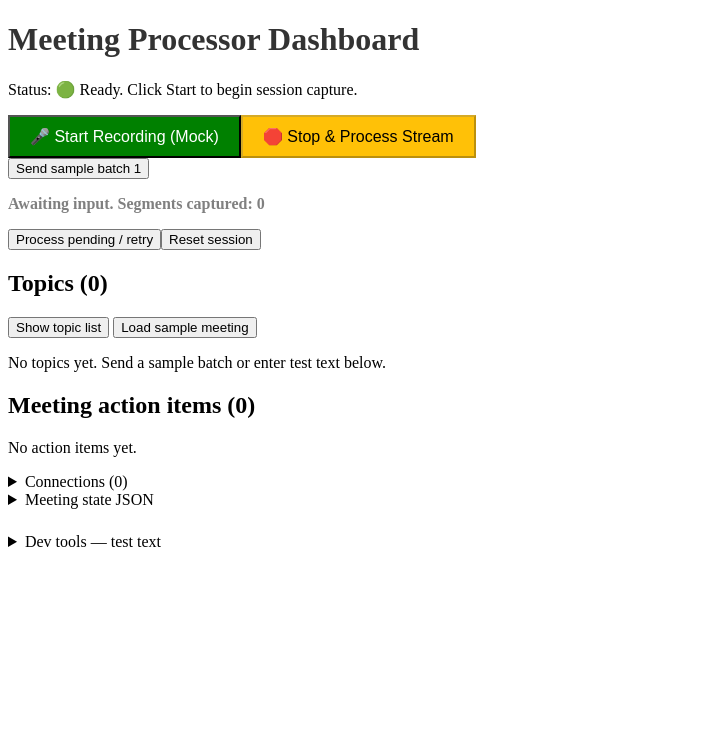
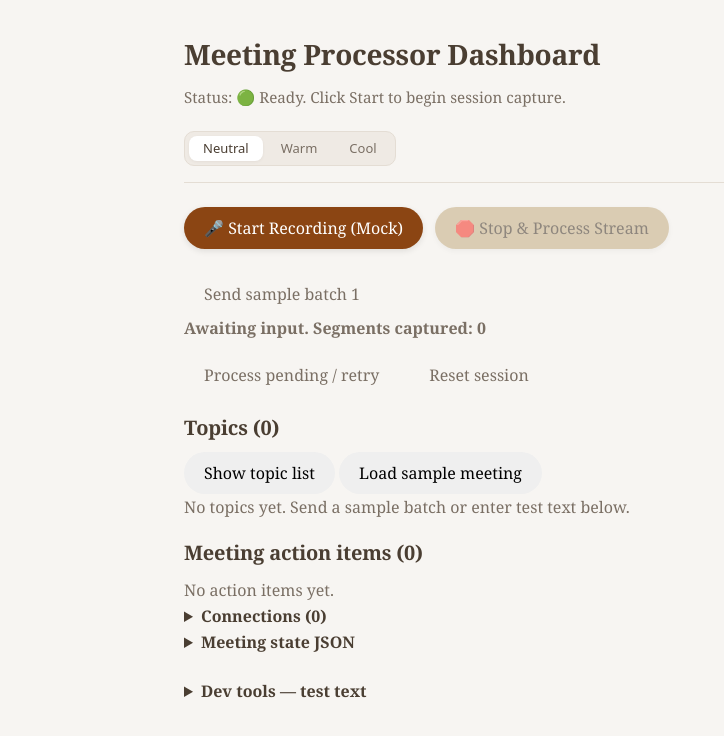
Before and after one commit to EpicHackathon/MICAWS, a React (Vite) app: page / in a window 1280 px wide. Shown: the top 736 px of the page, without its empty margins (0-724 px from the left). Built offline with nearby package versions, Linux system fonts and the light colour scheme.

Commit message:
styling fix

```diff
--- a/src/App.jsx
+++ b/src/App.jsx
@@ -1,4 +1,4 @@
-import React, { useState } from 'react';
+import React, { useState, useEffect } from 'react';
 import { useMeetingProcessor } from './hooks/useMeetingProcessor.js';
 import MeetingView from './components/MeetingView.jsx';
 import ManualInput from './components/ManualInput.jsx';
@@ -9,7 +9,6 @@ import { demoBatches } from './shared/demo.js';
  * and controls for processing segments. It is now purely a display layer.
  */
 export function MeetingResults({ segments, isRecording, clearTranscript, onManualSegment, children }) {
-  // The hook handles state updates based on incoming segments
   const [viewVersion, setViewVersion] = useState(0);
   const processor = useMeetingProcessor(segments, isRecording);
   const { state, error, isProcessing, processPending, reset } = processor;
@@ -24,13 +23,14 @@ export function MeetingResults({ segments, isRecording, clearTranscript, onManua
   return (
     <>
       {children?.({ isProcessing }) || null}
-      <div style={{ marginTop: '10px' }}>
-        <button onClick={processPending} disabled={isProcessing}>Process pending / retry</button>
-        <button onClick={resetMeeting}>Reset session</button>
+      <div className="control-actions">
+        <button className="btn-ghost" onClick={processPending} disabled={isProcessing}>
+          Process pending / retry
+        </button>
+        <button className="btn-ghost" onClick={resetMeeting}>Reset session</button>
       </div>
 
-      {error && <p role="alert" style={{ color: 'red', border: '1px solid red', padding: '10px' }}>Error: {error}</p>}
-
+      {error && <p role="alert" className="error-message">Error: {error}</p>}
       <MeetingView key={'view-' + viewVersion} state={state} />
       <ManualInput key={'input-' + viewVersion} disabled={isRecording || isProcessing || !onManualSegment} onSubmit={onManualSegment} />
     </>
@@ -41,11 +41,16 @@ export function MeetingResults({ segments, isRecording, clearTranscript, onManua
  * Main App component handles the recording controls and pipes data into MeetingResults.
  */
 export default function App() {
-  // State for the live streaming session
   const [segments, setSegments] = useState([]);
   const [sampleBatch, setSampleBatch] = useState(0);
   const [isRecording, setIsRecording] = useState(false);
   const [error, setError] = useState(null);
+  const [theme, setTheme] = useState('neutral');
+
+  // Apply theme to <body> so CSS variables switch between neutral / warm / cool.
+  useEffect(() => {
+    document.body.dataset.theme = theme;
+  }, [theme]);
 
   // --- CORE CONTROL HANDLERS (Mocked/WebAudio Skeleton) ---
   const startRecording = async () => {
@@ -81,27 +86,21 @@ export default function App() {
         window.analyser.getFloatTimeDomainData(buffer);
 
         // *** SIMULATION POINT: This entire block represents the integration with your Whisper Backend/API ***
-        // In a real app, you'd send 'buffer' data (or a chunk buffer) to an endpoint and await structured JSON output.
-        const simulatedSegment = {
-            time: Date.now() / 1000, // Current time as timestamp
-            speaker: ['Alice', 'Bob', 'Charlie'][Math.floor(Math.random() * 3)], // Random Speaker Diarization Simulation
-            text: `[Simulated Whisper chunk] Processed audio buffer data at ${new Date().toLocaleTimeString()}. This represents a successful diarized transcription segment.`
-        };
-        processLiveSegment(simulatedSegment);
+        // In a real app, you'd send 'buffer' data
+      }, 200);
 
-      }, 500); // Check for new chunks every 500ms (adjust based on desired latency)
-
+      setIsRecording(true);
     } catch (err) {
-        console.error("Error accessing microphone:", err);
-        setError(`Failed to access the microphone. Please ensure you grant permission in your browser and a mic is connected. (${err.name})`);
-        setIsRecording(false);
+      console.error("❌ Microphone error:", err);
+      setError("Could not access the microphone. Please check permissions and try again.");
+      setIsRecording(false);
     }
   };
 
   const stopRecording = () => {
     if (!isRecording) return;
     console.log("🛑 Microphone recording stopped.");
-    clearInterval(window.processorInterval); // Stop the interval timer
+    clearInterval(window.processorInterval);
 
     // Cleanup Web Audio Context resources
     if (window.audioContext) window.audioContext.close();
@@ -113,7 +112,7 @@ export default function App() {
 
   /**
    * This function simulates receiving diarized, finalized segments from the Whisper pipeline/stream handler.
- * This is the core ingestion point for all live data.
+   * This is the core ingestion point for all live data.
    */
   const processLiveSegment = (segment) => {
     // CRITICAL STEP: Data validation and structure enforcement happens here before setting state.
@@ -137,30 +136,38 @@ export default function App() {
         return true;
     }
     return false;
-  }
+  };
 
   return (
     <main className="app-container">
-      <h1 className="text-3xl font-bold" style={{ color: isRecording ? 'red' : '#333' }}>Meeting Processor Dashboard</h1>
-      <p>Status: {isRecording ? '🔴 LIVE RECORDING IN PROGRESS...' : '🟢 Ready. Click Start to begin session capture.'}</p>
+      <header className="app-header">
+        <div className="app-title-row">
+          <h1 className="app-title">Meeting Processor Dashboard</h1>
+          {isRecording && (
+            <span className="recording-badge">
+              <span className="activity-indicator" aria-hidden="true"></span>
+              Live recording
+            </span>
+          )}
+        </div>
+        <p className="app-status">
+          Status: {isRecording ? '🔴 Live recording in progress...' : '🟢 Ready. Click Start to begin session capture.'}
+        </p>
+        <div className="theme-switch" role="group" aria-label="Color theme">
+          <button type="button" data-active={theme === 'neutral'} onClick={() => setTheme('neutral')}>Neutral</button>
+          <button type="button" data-active={theme === 'warm'} onClick={() => setTheme('warm')}>Warm</button>
+          <button type="button" data-active={theme === 'cool'} onClick={() => setTheme('cool')}>Cool</button>
+        </div>
+      </header>
 
       {/* CONTROL PANEL */}
       <div className="control-panel">
-        <button
-          onClick={startRecording}
-          disabled={isRecording}
-          style={{ padding: '10px 20px', fontSize: '1em', backgroundColor: isRecording ? '#ccc' : 'green', color: 'white', cursor: 'pointer' }}
-        >
+        <button className="btn-primary" onClick={startRecording} disabled={isRecording}>
           🎤 Start Recording (Mock)
         </button>
-        <button
-          onClick={stopRecording}
-          disabled={!isRecording}
-          style={{ padding: '10px 20px', fontSize: '1em', backgroundColor: '#ffc107', color: 'black', cursor: 'pointer' }}
-        >
+        <button className="btn-secondary" onClick={stopRecording} disabled={!isRecording}>
           🛑 Stop & Process Stream
         </button>
-
       </div>
 
       {/* The results component now consumes the recording state */}
@@ -174,6 +181,7 @@ export default function App() {
           <>
             <button
               disabled={isRecording || isProcessing || sampleBatch >= demoBatches.length}
+              className="btn-ghost"
               onClick={() => {
                 setSegments(current => [...current, ...demoBatches[sampleBatch]]);
                 setSampleBatch(current => current + 1);
@@ -181,13 +189,12 @@ export default function App() {
             >
               {sampleBatch < demoBatches.length ? `Send sample batch ${sampleBatch + 1}` : 'All sample batches sent'}
             </button>
-            <p style={{ color: isProcessing ? 'blue' : 'gray', fontWeight: 'bold' }}>
-                {isProcessing ? "🧠 AI processing current segments..." : `Awaiting input. Segments captured: ${segments.length}`}
+            <p className={isProcessing ? 'processing-status' : 'idle-status'}>
+                {isProcessing ? '🧠 AI processing current segments...' : `Awaiting input. Segments captured: ${segments.length}`}
             </p>
           </>
         )}
       </MeetingResults>
-
     </main>
   );
 }
--- a/src/components/MeetingView.jsx
+++ b/src/components/MeetingView.jsx
@@ -26,7 +26,7 @@ export default function MeetingView({ state: liveState }) {
       <div id="topic-view">
         {!nodes.length ? <p>No topics yet. Send a sample batch or enter test text below.</p> :
           showMap ? (
-            <div style={{ height: 450, marginTop: 12 }}>
+            <div className="mindmap-frame">
               <MindMap nodes={nodes} edges={edges} selectedNodeId={selectedNodeId}
                 onSelectNode={setSelectedNodeId} />
             </div>
@@ -44,8 +44,7 @@ export default function MeetingView({ state: liveState }) {
           )}
       </div>
       {selected && (
-        <section aria-label="Node details" aria-live="polite"
-          style={{ border: '1px solid #aaa', borderRadius: 8, padding: 16, marginTop: 16 }}>
+        <section aria-label="Node details" aria-live="polite" className="node-details-panel">
           <button type="button" onClick={() => setSelectedNodeId(null)}>Close node details</button>
           <h3>{selected.label}</h3>
           <p>Importance {selected.importance}/5</p>
--- a/src/main.jsx
+++ b/src/main.jsx
@@ -1,4 +1,5 @@
 import React from 'react';
 import { createRoot } from 'react-dom/client';
 import App from './App.jsx';
+import './styles.css';
 createRoot(document.getElementById('root')).render(<App />);
--- a/src/styles.css
+++ b/src/styles.css
@@ -1,8 +1,9 @@
 /* ========================================= */
-/* COZY MINIMALIST STYLESHEET V2 (REPLACING previous styles) */
+/* COSY NEUTRAL STYLESHEET                   */
+/* Themeable: neutral / warm / cool          */
 /* ========================================= */
 
-/* Global Reset & Base Colors */
+/* ---- Reset ---- */
 *, *::before, *::after {
     box-sizing: border-box;
     margin: 0;
@@ -10,113 +11,350 @@
 }
 
 body {
-    background-color: #f7f5f2; /* Creamy Off-White Background */
-    font-family: 'Georgia', serif, -apple-system, BlinkMacSystemFont, "Segoe UI", Roboto, Helvetica, Arial, sans-serif;
+    background-color: var(--color-bg, #f7f5f2);
+    color: var(--color-text, #4a3e32);
+    font-family: 'Georgia', 'Noto Serif', serif, -apple-system, BlinkMacSystemFont, "Segoe UI", Roboto, Helvetica, Arial, sans-serif;
+    line-height: 1.6;
+    min-height: 100vh;
+    -webkit-font-smoothing: antialiased;
 }
 
-/* General Container Styling */
-.app-container {
-    max-width: 900px; /* Slightly wider for better content flow */
-    margin: 2rem auto;
-    padding: 0 1rem;
+/* ---- Theme tokens: Neutral (default) ---- */
+:root {
+  /* Surfaces */
+  --color-bg: #f7f5f2;
+  --color-bg-card: #ffffff;
+  --color-bg-muted: #efeae4;
+
+  /* Text */
+  --color-text: #4a3e32;
+  --color-text-muted: #7a6f64;
+  --color-text-light: #a59a8e;
+  --color-text-on-primary: #ffffff;
+
+  /* Borders */
+  --color-border: #e4ddd4;
+  --color-border-soft: #f5f2ed;
+  --color-focus-ring: rgba(139, 69, 19, 0.35);
+
+  /* Shadows */
+  --shadow-sm: 0 1px 3px rgba(60, 50, 44, 0.06);
+  --shadow-md: 0 6px 18px rgba(60, 50, 44, 0.08);
+
+  /* Buttons */
+  --color-btn-primary: #8b4513;
+  --color-btn-primary-hover: #a0522d;
+  --color-btn-primary-text: #ffffff;
+  --color-btn-secondary: #c7b28a;
+  --color-btn-secondary-hover: #bfa780;
+  --color-btn-secondary-text: #4a3e32;
+  --color-btn-ghost-bg: transparent;
+  --color-btn-ghost-hover: #efeae4;
+
+  /* Accents & status */
+  --color-accent: #d4a373;
+  --color-accent-soft: rgba(212, 163, 115, 0.15);
+  --color-recording: #a0522d;
+  --color-processing: #8b4513;
+  --color-error: #b35454;
+  --color-error-bg: rgba(179, 84, 84, 0.12);
+  --color-success: #6f7a5e;
+
+  /* Mind map nodes */
+  --node-main-border: #4a3e32;
+  --node-point-border: #7a6f64;
+  --node-detail-border: #c7b28a;
+  --node-detail-bg: #efeae4;
+  --node-text: #5c4f43;
+  --node-title: #4a3e32;
+  --node-summary: #7a6f64;
+}
+/* ---- Warm theme: cosy earth tones ---- */
+[data-theme="warm"] {
+  --color-bg: #f9f6f2;
+  --color-text: #4a3e32;
+  --color-text-muted: #7a6f64;
+  --color-bg-muted: #efeae4;
+  --color-border: #e4ddd4;
+  --color-btn-primary: #8b4513;
+  --color-btn-primary-hover: #a0522d;
+  --color-btn-secondary: #c7b28a;
+  --color-btn-secondary-hover: #bfa780;
+  --color-accent: #d4a373;
+  --color-recording: #a0522d;
+  --node-main-border: #4a3e32;
+  --node-point-border: #7a6f64;
+  --node-detail-border: #c7b28a;
+  --node-detail-bg: #efeae4;
+  --node-text: #5c4f43;
+  --node-title: #4a3e32;
 }
 
-/* Typography and Spacing */
-h1, h2 {
-    color: #4a3e32; /* Deep warm brown/charcoal color for main headings */
-    margin-top: 0.5em;
-    margin-bottom: 0.5em;
-    font-weight: 600;
+/* ---- Cool theme: cosy slate & sage ---- */
+[data-theme="cool"] {
+  --color-bg: #f4f6f7;
+  --color-text: #5c6b74;
+  --color-text-muted: #8a97a0;
+  --color-bg-card: #ffffff;
+  --color-bg-muted: #e9edf0;
+  --color-border: #dfe6ea;
+  --color-border-soft: #f2f5f6;
+  --color-focus-ring: rgba(91, 122, 140, 0.35);
+  --shadow-sm: 0 1px 3px rgba(90, 100, 110, 0.06);
+  --shadow-md: 0 6px 18px rgba(90, 100, 110, 0.08);
+  --color-btn-primary: #5b7a8c;
+  --color-btn-primary-hover: #7a9eb3;
+  --color-btn-primary-text: #ffffff;
+  --color-btn-secondary: #b8c4ce;
+  --color-btn-secondary-hover: #aeb9c2;
+  --color-btn-secondary-text: #5c6b74;
+  --color-btn-ghost-hover: #eef2f3;
+  --color-accent: #8fa3ad;
+  --color-accent-soft: rgba(143, 163, 173, 0.15);
+  --color-recording: #7a9eb3;
+  --color-processing: #5b7a8c;
+  --color-error: #9a7a82;
+  --color-error-bg: rgba(154, 122, 130, 0.12);
+  --color-success: #6b8a92;
+  --node-main-border: #5b7a8c;
+  --node-point-border: #7a9eb3;
+  --node-detail-border: #b8c4ce;
+  --node-detail-bg: #e9edf0;
+  --node-text: #5b7a8c;
+  --node-title: #5b7a8c;
+  --node-summary: #8a97a0;
+}
+/* ---- Layout ---- */
+.app-container {
+    max-width: 960px;
+    margin: 0 auto;
+    padding: 0 1.5rem;
 }
 
-p {
-    line-height: 1.7;
-    color: #6b7280; /* Soft medium gray text */
+.app-header {
+    display: flex;
+    flex-direction: column;
+    align-items: flex-start;
+    gap: 0.5rem;
+    margin: 2rem 0 1.5rem;
+    padding-bottom: 1rem;
+    border-bottom: 1px solid var(--color-border);
 }
 
-/* Button Styling */
+.app-title-row {
+    display: flex;
+    align-items: center;
+    gap: 10px;
+    flex-wrap: wrap;
+}
+
+.app-title {
+    font-size: 1.75rem;
+    font-weight: 600;
+    color: var(--color-text);
+    letter-spacing: -0.01em;
+}
+
+.recording-badge {
+    display: inline-flex;
+    align-items: center;
+    gap: 6px;
+    padding: 4px 10px;
+    border-radius: 20px;
+    background: var(--color-accent-soft);
+    color: var(--color-recording);
+    font-size: 0.85rem;
+    font-weight: 600;
+    border: 1px solid rgba(0, 0, 0, 0.06);
+}
+
+.app-status {
+    color: var(--color-text-muted);
+    font-size: 0.95rem;
+    display: flex;
+    align-items: center;
+    gap: 0.5rem;
+}
+
+/* ---- Theme switcher ---- */
+.theme-switch {
+    display: inline-flex;
+    gap: 4px;
+    padding: 4px;
+    background: var(--color-bg-muted);
+    border: 1px solid var(--color-border);
+    border-radius: 10px;
+    margin-top: 0.75rem;
+}
+
+.theme-switch button {
+    border: none;
+    background: transparent;
+    padding: 6px 14px;
+    border-radius: 8px;
+    font: 500 13px system-ui, -apple-system, BlinkMacSystemFont, "Segoe UI", Roboto, sans-serif;
+    color: var(--color-text-muted);
+    cursor: pointer;
+    transition: background 0.2s ease, color 0.2s ease;
+    line-height: 1;
+}
+
+.theme-switch button:hover {
+    background: var(--color-btn-ghost-hover);
+    color: var(--color-text);
+}
+
+.theme-switch button[data-active="true"] {
+    background: var(--color-bg-card);
+    color: var(--color-text);
+    box-shadow: var(--shadow-sm);
+}
+
+/* ---- Typography ---- */
+h1, h2, h3, h4 {
+    color: var(--color-text);
+    font-weight: 600;
+    letter-spacing: -0.01em;
+}
+
+h2 { font-size: 1.25rem; margin: 1rem 0 0.5rem; }
+h3 { font-size: 1.1rem; margin: 0.75rem 0 0.4rem; }
+h4 { font-size: 1rem; margin: 0.6rem 0 0.3rem; }
+
+p { color: var(--color-text-muted); line-height: 1.7; }
+/* ---- Buttons ---- */
 button {
     padding: 10px 20px;
-    font-size: 1em;
+    font-size: 1rem;
     cursor: pointer;
     border: none;
-    border-radius: 25px; /* More rounded, softer look */
+    border-radius: 24px;
     transition: background-color 0.2s ease, transform 0.1s ease, box-shadow 0.1s ease;
+    font-family: inherit;
 }
 
-button[disabled] {
-    opacity: 0.6;
-    cursor: not-allowed;
-}
+button:active:not([disabled]) { transform: translateY(1px); }
+button[disabled] { opacity: 0.6; cursor: not-allowed; }
 
-/* Specific Button Styles for Roles */
 .btn-primary {
-    background-color: #8b4513; /* Warm earthy brown - Primary Action (Start) */
-    color: white;
-    box-shadow: 0 2px 5px rgba(139, 69, 19, 0.4);
+    background-color: var(--color-btn-primary);
+    color: var(--color-btn-primary-text);
+    box-shadow: 0 2px 6px rgba(0, 0, 0, 0.10);
 }
 .btn-primary:hover:not([disabled]) {
-    background-color: #a0522d; /* Slightly lighter brown on hover */
-    box-shadow: 0 4px 8px rgba(139, 69, 19, 0.5);
+    background-color: var(--color-btn-primary-hover);
+    box-shadow: 0 4px 10px rgba(0, 0, 0, 0.12);
 }
 
 .btn-secondary {
-    background-color: #c7b28a; /* Muted tan/beige - Secondary Action (Stop) */
-    color: #4a3e32;
-    box-shadow: 0 2px 5px rgba(199, 178, 138, 0.4);
+    background-color: var(--color-btn-secondary);
+    color: var(--color-btn-secondary-text);
+    box-shadow: 0 2px 6px rgba(0, 0, 0, 0.08);
 }
 .btn-secondary:hover:not([disabled]) {
-    background-color: #bfa780; /* Slightly darker tan on hover */
-    box-shadow: 0 4px 8px rgba(199, 178, 138, 0.5);
+    background-color: var(--color-btn-secondary-hover);
+    box-shadow: 0 4px 10px rgba(0, 0, 0, 0.10);
 }
 
-/* Container for Control Panel */
-.control-panel {
-    margin-bottom: 20px;
-    display: flex;
-    gap: 15px;
-    align-items: center; /* Aligns buttons and indicator */
+.btn-ghost {
+    background: var(--color-btn-ghost-bg);
+    color: var(--color-text-muted);
+}
+.btn-ghost:hover:not([disabled]) {
+    background: var(--color-btn-ghost-hover);
+    color: var(--color-text);
 }
 
-/* List Styling */
-ul {
-    list-style-type: none;
-    padding: 0;
-    margin: 10px 0 20px 0;
+/* ---- Control panel ---- */
+.control-panel {
+    margin-bottom: 1.5rem;
+    display: flex;
+    gap: 12px;
+    align-items: center;
+    flex-wrap: wrap;
 }
+
+.control-actions {
+    display: flex;
+    gap: 10px;
+    margin: 12px 0 4px;
+    flex-wrap: wrap;
+}
+
+/* ---- Lists ---- */
+ul { list-style-type: none; padding: 0; margin: 10px 0 20px; }
 li {
     padding: 8px 0;
-    border-bottom: 1px solid #e5e7eb; /* Very light divider */
-    color: #6b7280;
+    border-bottom: 1px solid var(--color-border-soft);
+    color: var(--color-text-muted);
 }
-li:last-child {
-    border-bottom: none;
-}
+li:last-child { border-bottom: none; }
 
-/* Details/Summary Styling */
+/* ---- Details / summary ---- */
 details summary {
     cursor: pointer;
     font-weight: 600;
-    color: #4a3e32;
+    color: var(--color-text);
 }
 
-@keyframes pulse {
-  0%, 100% { box-shadow: 0 0 8px rgba(56, 161, 105, 0.7); }
-  50% { box-shadow: 0 0 12px rgba(56, 161, 105, 1); }
+.node-details-panel {
+    border: 1px solid var(--color-border);
+    border-radius: 10px;
+    padding: 16px;
+    margin-top: 16px;
+    background: var(--color-bg-card);
+    box-shadow: var(--shadow-sm);
 }
 
-/* Add global styles for the activity indicator */
+/* ---- Activity indicator (recording dot) ---- */
+@keyframes pulse {
+  0%, 100% { box-shadow: 0 0 0 0 rgba(0, 0, 0, 0.2); }
+  50% { box-shadow: 0 0 0 7px rgba(0, 0, 0, 0.12); }
+}
+
 .activity-indicator {
     display: inline-block;
-    width: 15px;
-    height: 15px;
+    width: 14px;
+    height: 14px;
     border-radius: 50%;
-    background-color: #8b4513; /* Use primary brown for consistency */
-    box-shadow: 0 2px 5px rgba(139, 69, 19, 0.6);
-    animation: pulse 1s infinite ease-in-out;
+    background-color: var(--color-recording);
+    animation: pulse 1.5s infinite ease-in-out;
 }
 
-@keyframes pulse {
-  0%, 100% { box-shadow: 0 0 8px rgba(56, 161, 105, 0.7); }
-  50% { box-shadow: 0 0 12px rgba(56, 161, 105, 1); }
+/* ---- Status messages ---- */
+.processing-status { color: var(--color-processing); font-weight: 600; }
+.idle-status { color: var(--color-text-muted); font-weight: 600; }
+
+p[role="alert"], .error-message {
+    color: var(--color-error);
+    background: var(--color-error-bg);
+    border: 1px solid rgba(0, 0, 0, 0.06);
+    padding: 12px 16px;
+    border-radius: 10px;
+    margin: 10px 0;
 }
+
+p[role="status"] {
+    color: var(--color-success);
+    font-size: 0.9rem;
+}
+
+/* ---- Forms ---- */
+label { display: block; font-size: 0.9rem; color: var(--color-text-muted); margin-bottom: 4px; font-weight: 500; }
+textarea {
+    width: 100%;
+    padding: 10px 12px;
+    border: 1px solid var(--color-border);
+    border-radius: 10px;
+    background: var(--color-bg-card);
+    color: var(--color-text);
+    font-family: inherit;
+    font-size: 0.95rem;
+    resize: vertical;
+    transition: border-color 0.2s ease;
+}
+textarea:focus {
+    outline: none;
+    border-color: var(--color-focus-ring);
+    box-shadow: 0 0 0 3px var(--color-accent-soft);
+}
```
Also changed, not shown: src/components/mindmap.css (+74 -28 lines).
